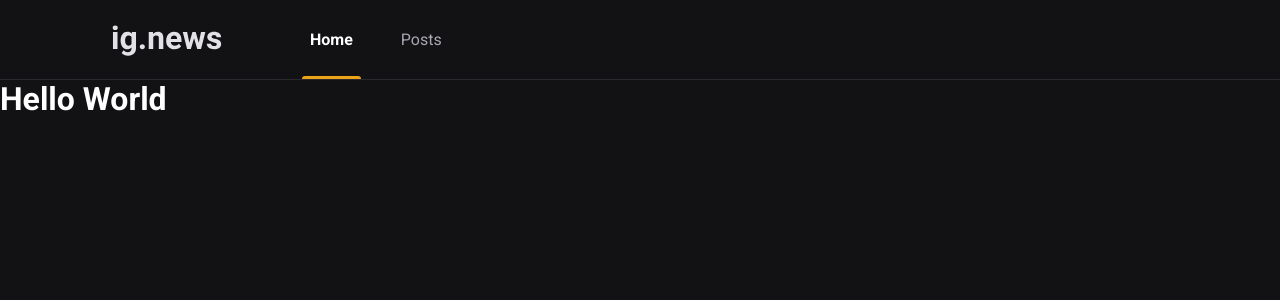
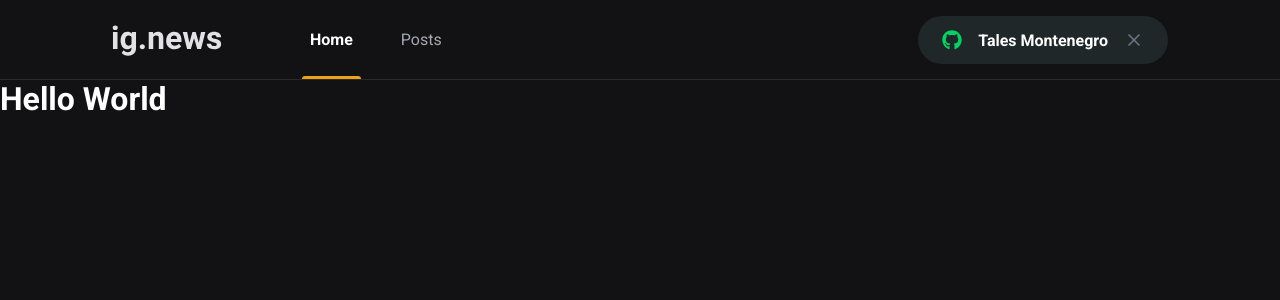
Before and after one commit to TMontenegro/ignews, a Next.js app: page / in a window 1280 px wide. Shown: the top 300 px of the page. Built offline with nearby package versions, Linux system fonts and the light colour scheme.

Commit message:
feat(signInTrigger): implement signInTrigger style and refactor name of style files

```diff
--- a/package.json
+++ b/package.json
@@ -11,6 +11,7 @@
     "next": "12.0.2",
     "react": "17.0.2",
     "react-dom": "17.0.2",
+    "react-icons": "^4.3.1",
     "sass": "^1.43.4"
   },
   "devDependencies": {
--- /dev/null
+++ b/src/components/Header/SignInTrigger/index.tsx
@@ -0,0 +1,27 @@
+import styles from './signInTrigger.module.scss'
+import { FaGithub } from 'react-icons/fa'
+import { FiX } from 'react-icons/fi'
+import { useState } from 'react'
+
+export function SignInTrigger () {
+    const [isLoggedIn, setIsLoggedIn] = useState(true)
+
+    return isLoggedIn ? (
+        <button
+            type="button"
+            className={styles.signInTrigger}
+        >
+            <FaGithub color="#04D361" />
+            Tales Montenegro
+            <FiX color="737380" className={styles.closeIcon} />
+        </button>
+    ) : (
+        <button
+            type="button"
+            className={styles.signInTrigger}
+        >
+            <FaGithub color="#EBA417" />
+            Sign in with Github
+        </button>
+    )
+}
--- /dev/null
+++ b/src/components/Header/SignInTrigger/signInTrigger.module.scss
@@ -0,0 +1,33 @@
+.signInTrigger {
+    height: 3rem;
+    border-radius: 3rem;
+    background: var(--gray-850);
+    border: 0;
+    padding: 0 1.5rem;
+
+    display: flex;
+    align-items: center;
+    justify-content: center;
+
+    color: var(--white);
+    font-weight: bold;
+
+    transition: filter 0.2s;
+
+    &:hover {
+        filter: brightness(0.8);
+    }
+
+    svg {
+        width: 20px;
+        height: 20px;
+    }
+
+    svg:first-child {
+        margin-right: 1rem;
+    }
+
+    .closeIcon {
+        margin-left: 1rem;
+    }
+}
--- a/src/components/Header/styles.module.scss
+++ b/src/components/Header/header.module.scss
@@ -51,4 +51,8 @@
             }
         }
     }
+
+    button {
+        margin-left: auto;
+    }
 }
--- a/src/components/Header/index.tsx
+++ b/src/components/Header/index.tsx
@@ -1,4 +1,5 @@
-import styles from './styles.module.scss'
+import styles from './header.module.scss'
+import { SignInTrigger } from './SignInTrigger'
 
 export function Header () {
     return (
@@ -9,6 +10,7 @@ export function Header () {
                     <a className={styles.active}>Home</a>
                     <a>Posts</a>
                 </nav>
+                <SignInTrigger />
             </div>
         </header>
     )
--- a/src/styles/global.scss
+++ b/src/styles/global.scss
@@ -4,6 +4,7 @@
     --gray-100: #E1E1E6;
     --gray-300: #A8A8B3;
     --gray-800: #29292E;
+    --gray-850: #1F2729;
     --gray-900: #121214;
 
     --cyan-500: #61DAFB;
```
Also changed, not shown: 1 other file (tests, documents, lock files or other folders).
